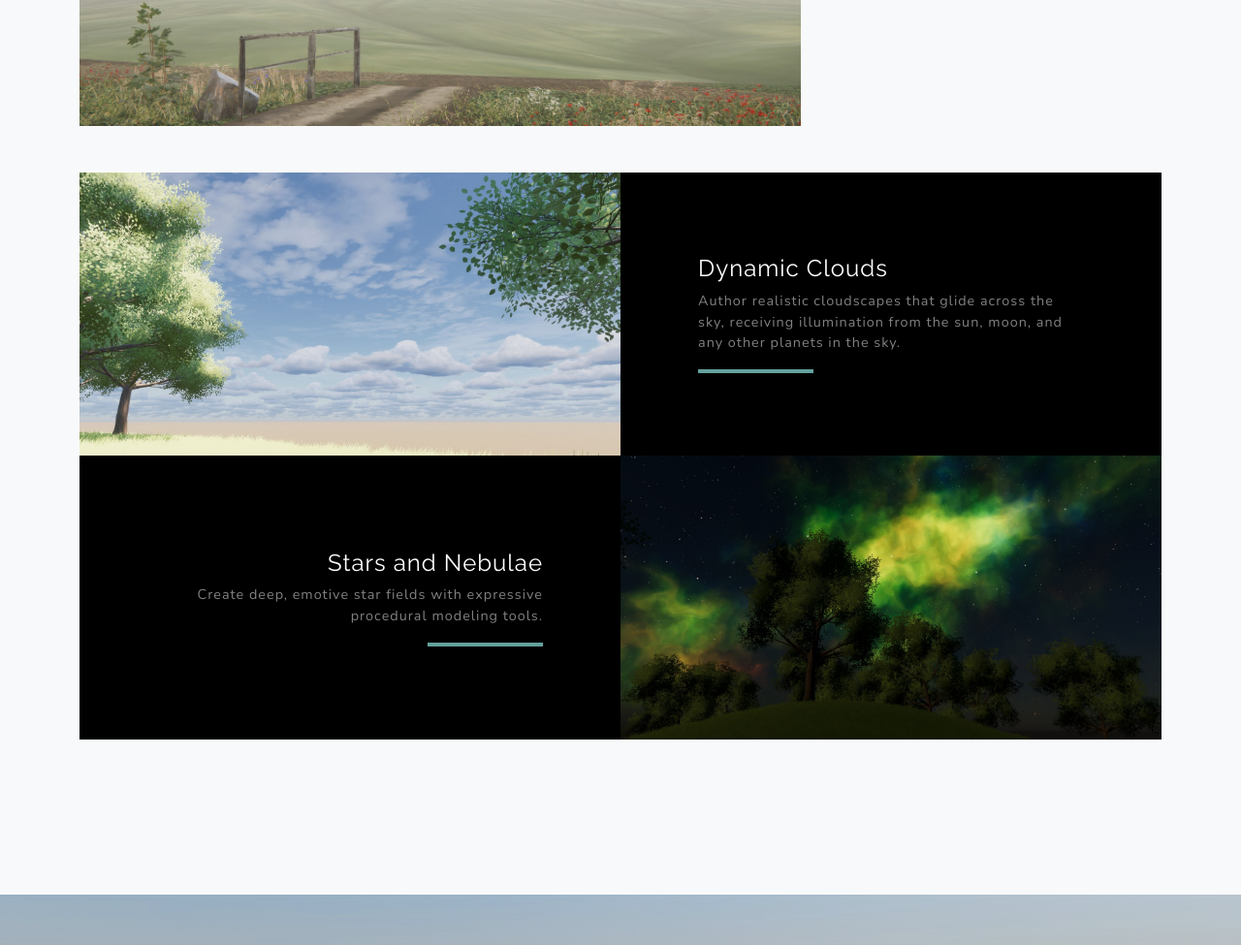
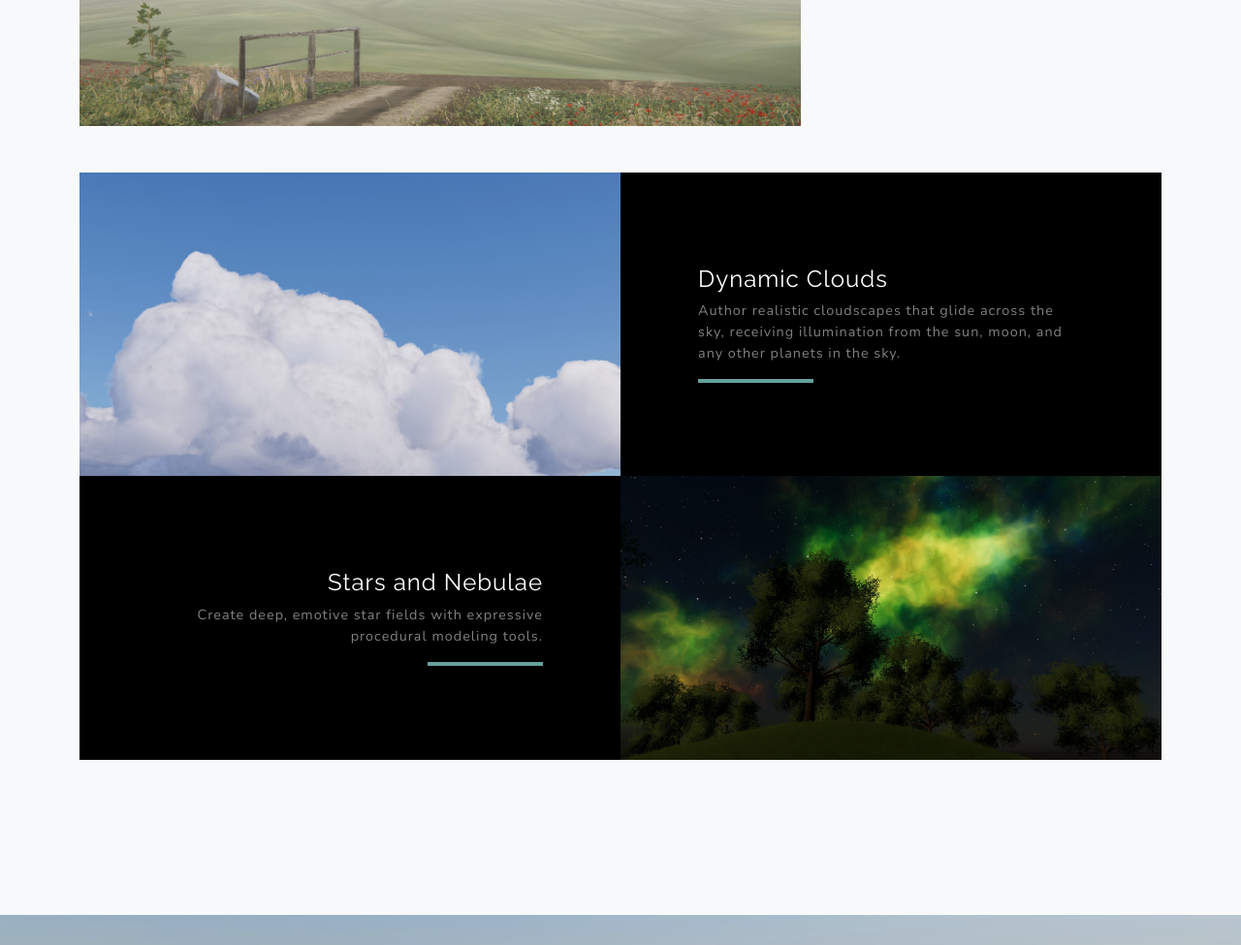
Before and after one commit to bguesman/expanse-promo-site, a plain HTML site: page index.html in a window 1280 px wide. Shown: the part 2327-3302 px from the top of the page at 97% size. Drawn offline with nearby package versions, Linux system fonts and the light colour scheme.

Commit message:
updated image

```diff
--- a/index.html
+++ b/index.html
@@ -74,7 +74,7 @@
                 </div>
                 <!-- Project One Row-->
                 <div class="row justify-content-center no-gutters mb-5 mb-lg-0">
-                    <div class="col-lg-6"><img class="img-fluid" src="img/pretty_boys.jpg" alt="" /></div>
+                    <div class="col-lg-6"><img class="img-fluid" src="img/dense_5_1.jpg" alt="" /></div>
                     <div class="col-lg-6">
                         <div class="bg-black text-center h-100 project">
                             <div class="d-flex h-100">
```
Also changed, not shown: img/big_guy.jpg (added), img/dense_2_edit.jpg (added), img/dense_2_edit_2.jpg (added), img/dense_3.jpg (added), img/dense_4.jpg (added), img/dense_5_1.jpg (added), img/dense_5_2.jpg (added), img/dense_5_3.jpg (added), img/dense_5_4.jpg (added), img/dense_5_5.jpg (added), img/dense_5_6.jpg (added).
